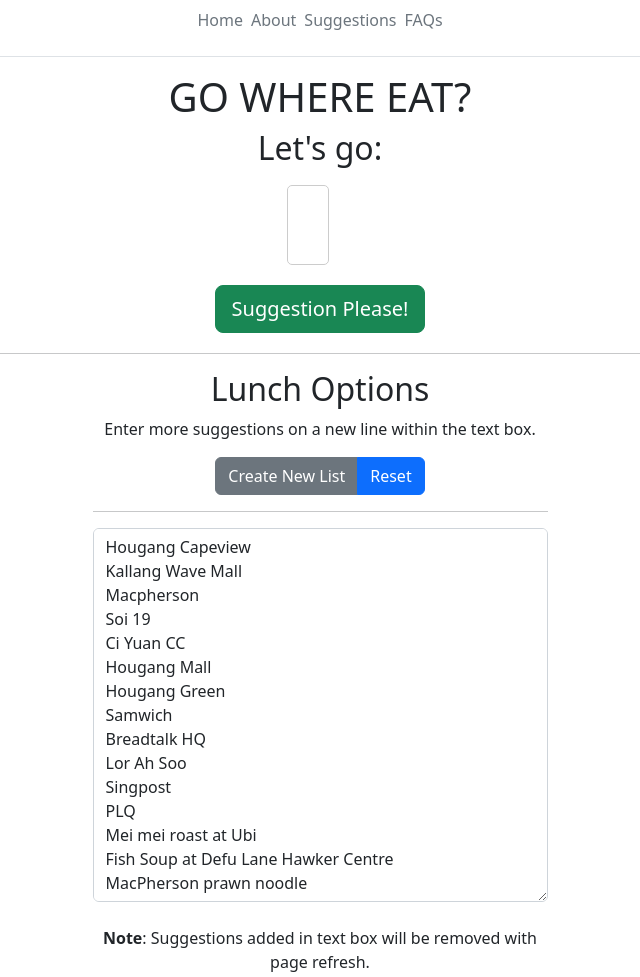
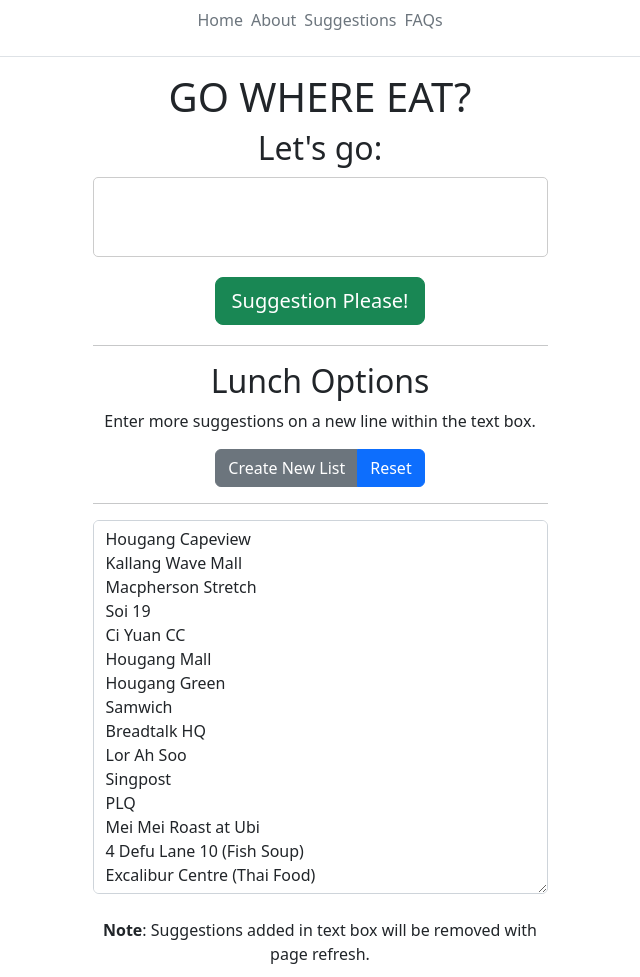
Before and after one commit to Lturncold/PLAB_eats, a plain HTML site: page index.html in a window 1280 px wide. Shown: the top 977 px of the page, without its empty margins (320-960 px from the left). Drawn offline with nearby package versions, Linux system fonts and the light colour scheme.

Commit message:
layout amendments to centralise

```diff
--- a/apps.js
+++ b/apps.js
@@ -1,7 +1,7 @@
 var arr = [
     "Hougang Capeview",
     "Kallang Wave Mall",
-    "Macpherson",
+    "Macpherson Stretch",
     "Soi 19",
     "Ci Yuan CC",
     "Hougang Mall",
@@ -11,11 +11,11 @@ var arr = [
     "Lor Ah Soo",
     "Singpost",
     "PLQ",
-    "Mei mei roast at Ubi",
-    "Fish Soup at Defu Lane Hawker Centre",
-    "MacPherson prawn noodle",
-    "Thai Food at Excalibur centre",
-    "Wanton Mee at Ubi Avenue 2 Hawker"
+    "Mei Mei Roast at Ubi",
+    "4 Defu Lane 10 (Fish Soup)",
+    "Excalibur Centre (Thai Food)",
+    "Ubi Avenue 2 (Wanton Mee)",
+    "18 Taiseng"
 ];
 
 document.getElementById("values").value = arr.join('\r\n');
--- a/index.html
+++ b/index.html
@@ -30,10 +30,10 @@
             <!-- <p class="lead">Enter your options. Get a suggestion.</p> -->
             <main>
                 <div class="container">
-                    <div class="row align-items-center">
-                        <h2 class="text-center">Let's go:</h2>
-                        <div class="row align-items-center">
-                            <div id="results" class="col-md-auto col-centered"></div>
+                    <div class="col-md-5 col-centered text-center">
+                        <h2 class="">Let's go:</h2>
+                        <div class="">
+                            <div id="results" class=""></div>
                         </div>
                         <div id="chooser" class="text-center">
                             <button type="button" class="btn btn-success btn-lg">Suggestion Please!</button>
--- a/style.css
+++ b/style.css
@@ -38,10 +38,10 @@ footer a:hover {
     border: 1px solid #cccccc;
     border-radius: 5px;
     height: 80px;
-    padding: 20px;
+    padding: 23px;
     /* display: none;  */
     text-align: center;
-    font-size: 30px;
+    font-size: 23px;
     overflow: hidden;
     margin-top: 10px;
 }
```
